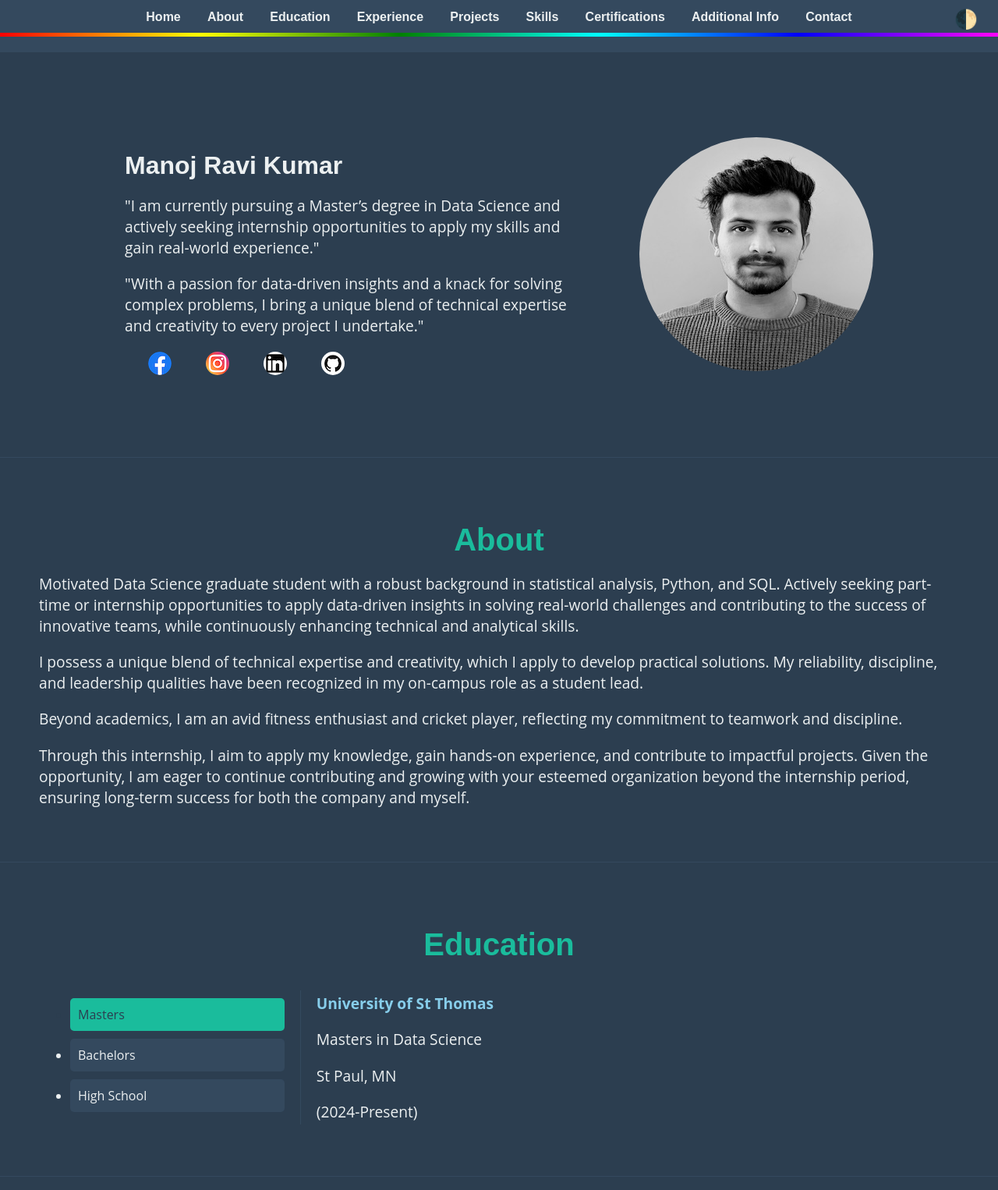
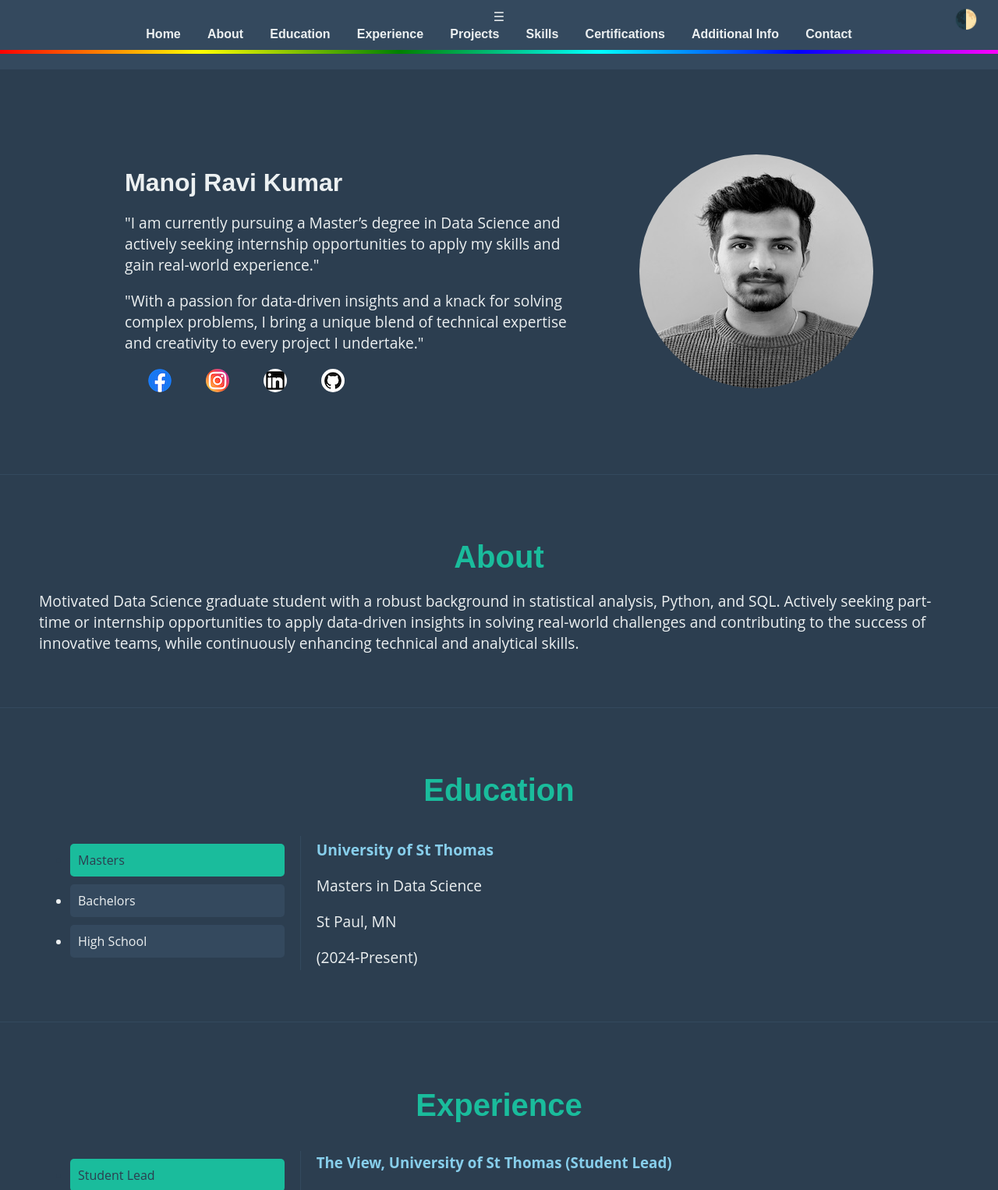
Before and after one commit to Manojkumarr0925/portfolio, a website: page index.html in a window 1280 px wide. Shown: the top 1526 px of the page at 78% size. Drawn offline with Linux system fonts and the light colour scheme.

Commit message:
Update index.html

```diff
--- a/index.html
+++ b/index.html
@@ -10,7 +10,8 @@
 <body>
     <header>
         <nav>
-            <ul>
+            <div class="menu-icon" id="menu-icon">&#9776;</div>
+            <ul class="nav-links" id="nav-links">
                 <li><a href="#home">Home</a></li>
                 <li><a href="#about">About</a></li>
                 <li><a href="#education">Education</a></li>
@@ -23,7 +24,7 @@
             </ul>
         </nav>
         <div class="color-line"></div>
-        <button id="theme-toggle">🌓</button> <!-- Theme toggle button -->
+        <button id="theme-toggle">🌓</button>
     </header>
 
     <section id="home">
@@ -46,9 +47,6 @@
     <section id="about">
         <h2 class="section-heading">About</h2>
         <p>Motivated Data Science graduate student with a robust background in statistical analysis, Python, and SQL. Actively seeking part-time or internship opportunities to apply data-driven insights in solving real-world challenges and contributing to the success of innovative teams, while continuously enhancing technical and analytical skills.</p>
-        <p>I possess a unique blend of technical expertise and creativity, which I apply to develop practical solutions. My reliability, discipline, and leadership qualities have been recognized in my on-campus role as a student lead.</p>
-        <p>Beyond academics, I am an avid fitness enthusiast and cricket player, reflecting my commitment to teamwork and discipline.</p>
-        <p>Through this internship, I aim to apply my knowledge, gain hands-on experience, and contribute to impactful projects. Given the opportunity, I am eager to continue contributing and growing with your esteemed organization beyond the internship period, ensuring long-term success for both the company and myself.</p>
     </section>
 
     <section id="education">
```
